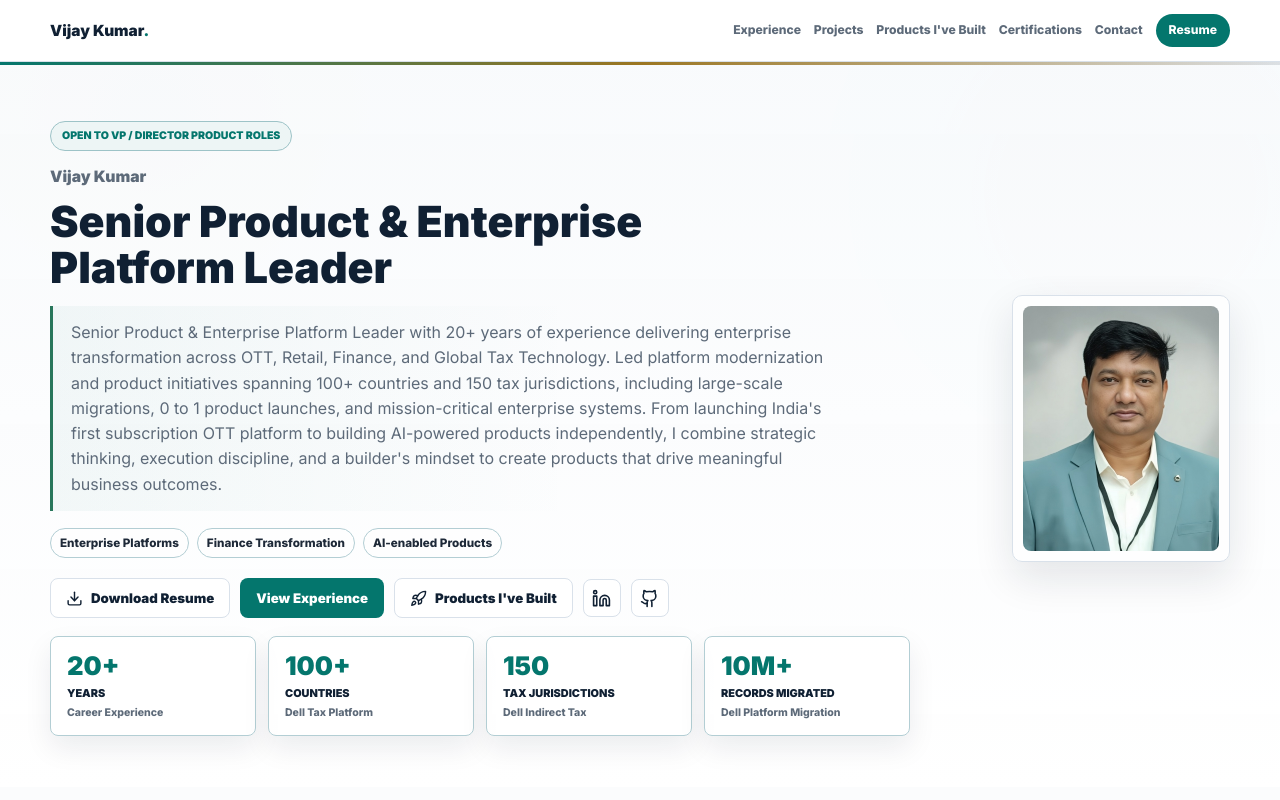
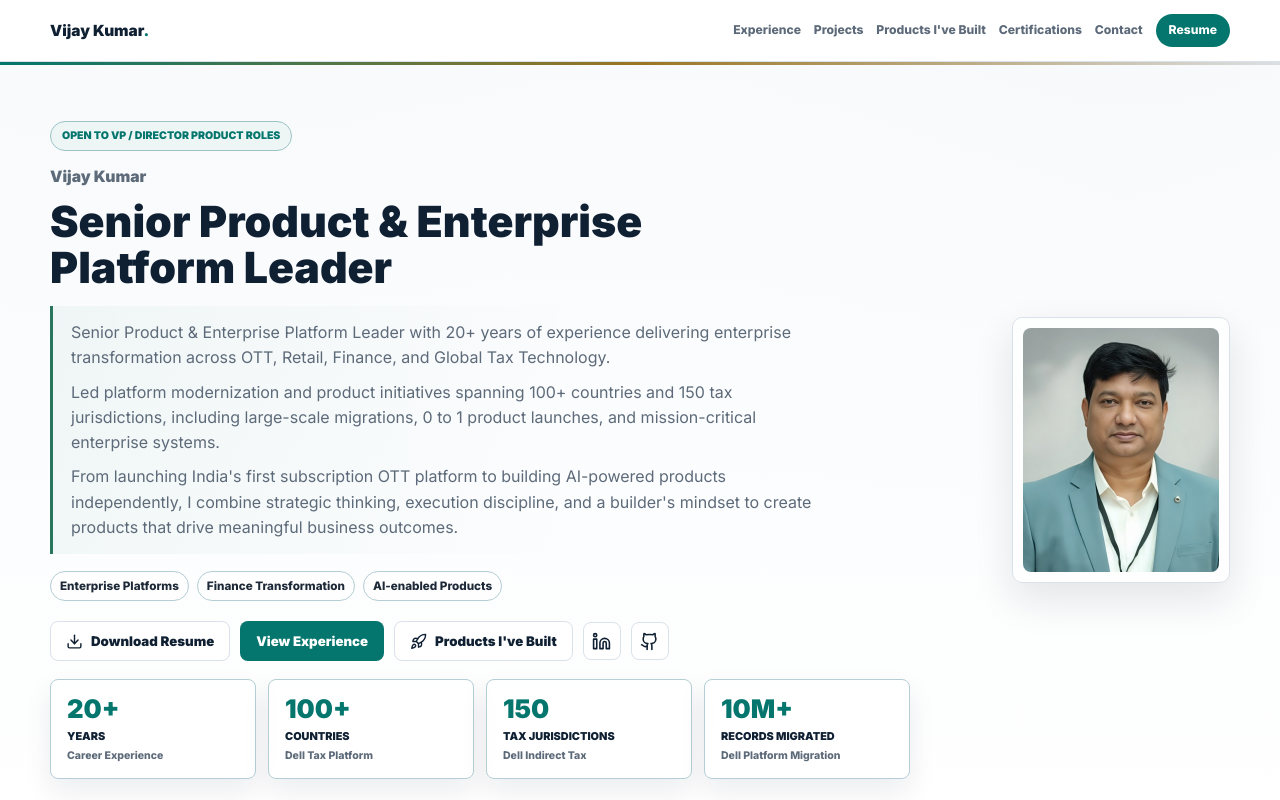
Before and after one commit to vijayshagunkumar/vijayshagunkumar.github.io, a React (Vite) app: page / in a window 1280 px wide. Shown: the top 800 px of the page. Built offline with nearby package versions, Linux system fonts and the light colour scheme.

Commit message:
Fix hero summary and SEO metadata

```diff
--- a/index.html
+++ b/index.html
@@ -12,6 +12,7 @@
       content="Vijay Kumar, Director Product, VP Product, Finance Transformation, Enterprise Platforms, AI Transformation, Product Leadership"
     />
     <meta name="author" content="Vijay Kumar" />
+    <link rel="canonical" href="https://vijayshagunkumar.github.io/" />
     <meta property="og:type" content="website" />
     <meta property="og:title" content="Vijay Kumar | Senior Product & Enterprise Platform Leader" />
     <meta
@@ -26,6 +27,34 @@
       content="Senior Product & Enterprise Platform Leader across finance transformation, enterprise platforms, OTT, retail systems, and applied AI initiatives."
     />
     <meta name="theme-color" content="#0f2f3a" />
+    <script type="application/ld+json">
+      {
+        "@context": "https://schema.org",
+        "@type": "Person",
+        "name": "Vijay Kumar",
+        "url": "https://vijayshagunkumar.github.io/",
+        "image": "https://vijayshagunkumar.github.io/profile-photo.jpg",
+        "jobTitle": "Senior Product & Enterprise Platform Leader",
+        "worksFor": {
+          "@type": "Organization",
+          "name": "Dell Technologies"
+        },
+        "knowsAbout": [
+          "Product Management",
+          "Enterprise Platforms",
+          "Finance Transformation",
+          "Global Tax Technology",
+          "AI-enabled Products",
+          "ERP Modernization",
+          "OTT Platforms",
+          "Retail Technology"
+        ],
+        "sameAs": [
+          "https://www.linkedin.com/in/vshn",
+          "https://github.com/vijayshagunkumar"
+        ]
+      }
+    </script>
     <title>Vijay Kumar | Senior Product & Enterprise Platform Leader</title>
   </head>
   <body>
--- a/src/content/hero.json
+++ b/src/content/hero.json
@@ -4,7 +4,7 @@
     "headline": "Senior Product & Enterprise Platform Leader",
     "shortHeadline": "Senior Product & Enterprise Platform Leader",
     "location": "India",
-    "preserveSummaryParagraphs": false,
+    "preserveSummaryParagraphs": true,
     "targetRoles": [
       "Enterprise Platforms",
       "Finance Transformation",
--- a/src/data/profile.ts
+++ b/src/data/profile.ts
@@ -17,6 +17,10 @@ const contactContent = getContent("contact");
 
 function buildExecutiveSummary(profile: typeof heroContent.profile) {
   const preserveParagraphs = Boolean(profile.preserveSummaryParagraphs);
+  if (preserveParagraphs && Array.isArray(profile.executiveSummary) && profile.executiveSummary.length) {
+    return profile.executiveSummary.map(normalizePlainText).filter(Boolean);
+  }
+
   const source = Array.isArray(profile.executiveSummary) && profile.executiveSummary.length
     ? profile.executiveSummary.join(preserveParagraphs ? "\n" : " ")
     : profile.summary ?? "";
```
Also changed, not shown: public/robots.txt (added), 1 other file (tests, documents, lock files or other folders).
